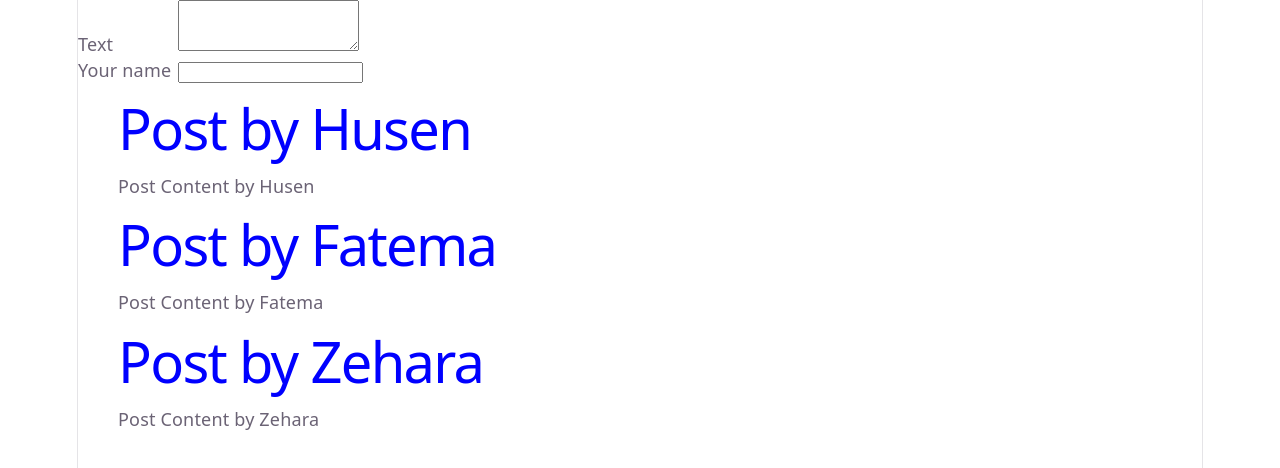
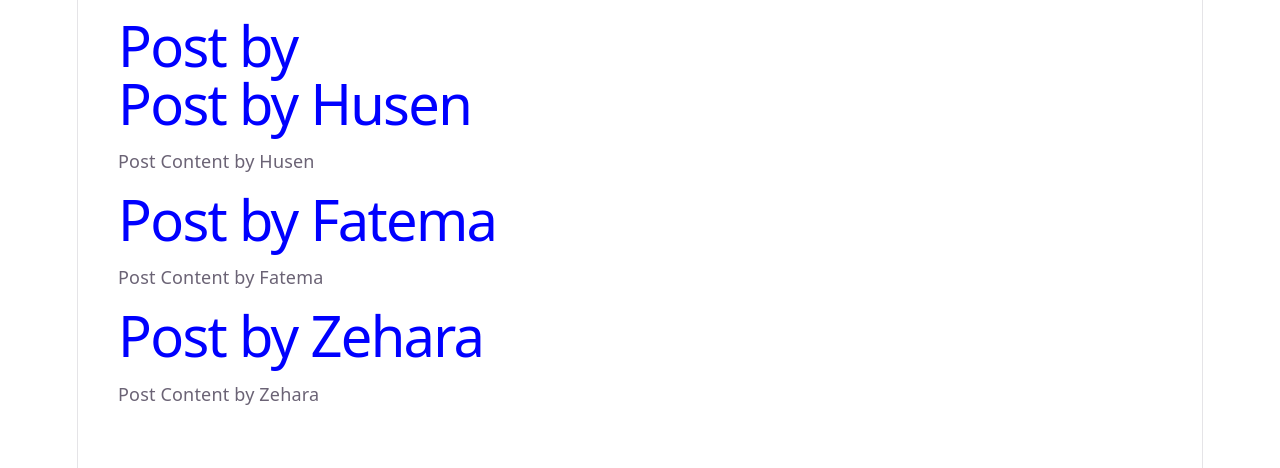
Before and after one commit to husenindia/react-twitter-like-tweets, a React (Vite) app: page / in a window 1280 px wide. Shown: the top 468 px of the page. Built offline with nearby package versions, Linux system fonts and the light colour scheme.

Commit message:
Post list added

```diff
--- a/src/componets/post-list/PostList.jsx
+++ b/src/componets/post-list/PostList.jsx
@@ -1,12 +1,34 @@
 
+import { useState } from 'react';
 import NewPost from '../new-post/NewPost';
 import Post from '../post-card/Post';
 import classes from './PostList.module.css'
-function PostList() {
+import Modal from '../modal/Modal';
+function PostList({modalIsVisibleProp, onCloseModalFunc}) {
+    const [postBody, setPostBody] = useState("");
+    const [postAuthor, setPostAuthor] = useState("");
+
+
+    function changePostAuthorHandler(event) {
+        setPostAuthor(event.target.value);
+    }
+
+    function changePostBodyHandler(event) {
+        setPostBody(event.target.value);
+    }
+
     return (
         <>
-            <NewPost/>
+
+            {modalIsVisibleProp &&
+                <Modal onCloseModalFunc={onCloseModalFunc}>
+                    <NewPost
+                    onPostBodyChange={changePostBodyHandler}
+                    onPostAuthorChange={changePostAuthorHandler} />
+                </Modal>
+            }
             <ul className={classes.posts}>
+                <li><Post postAuthor={postAuthor} postContent={postBody} /></li>
                 <li><Post postAuthor="Husen" postContent="Post Content by Husen" /></li>
                 <li><Post postAuthor="Fatema" postContent="Post Content by Fatema" /></li>
                 <li><Post postAuthor="Zehara" postContent="Post Content by Zehara" /></li>
```
